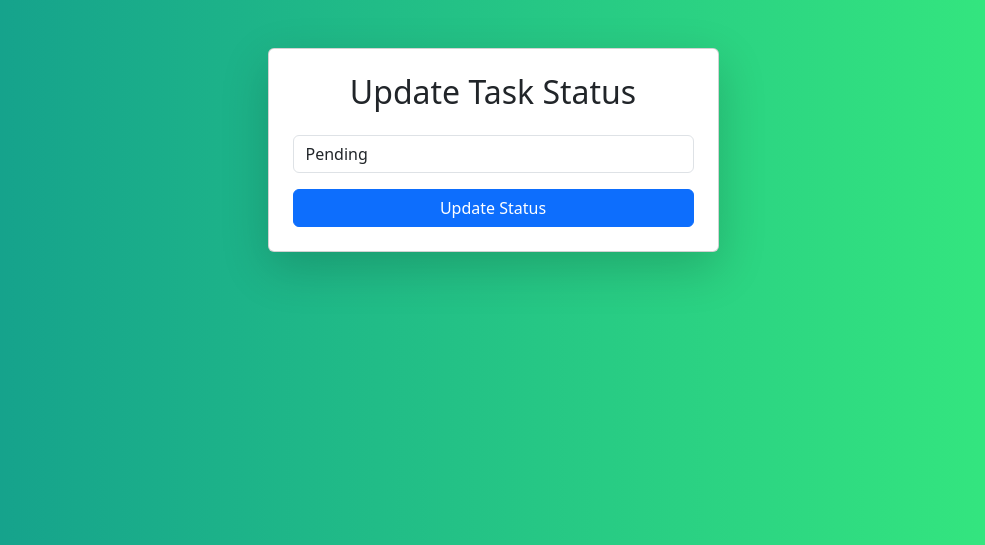
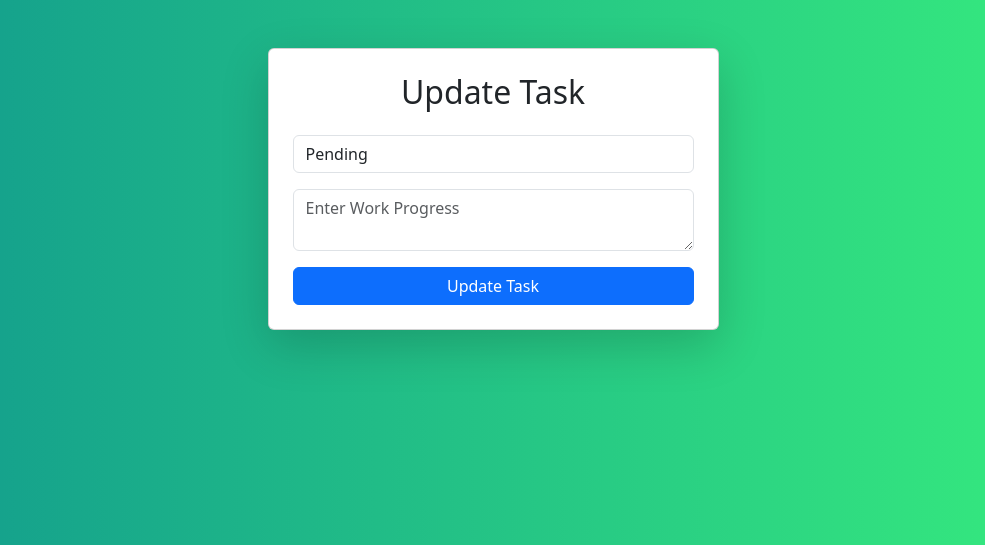
Before and after one commit to maninani12/team-task-manager, a Flask app: page /update_task/1 in a window 1280 px wide. Shown: the top 545 px of the page, without its empty margins (147-1132 px from the left). Run offline with Flask 3, Linux system fonts and the light colour scheme; data that the repository does not hold is empty.

Commit message:
Update update_task.html

```diff
--- a/templates/update_task.html
+++ b/templates/update_task.html
@@ -20,13 +20,13 @@
 <div class="card shadow-lg p-4">
 
 <h2 class="text-center mb-4">
-Update Task Status
+Update Task
 </h2>
 
 <form method="POST">
 
 <select name="status"
-        class="form-control mb-3">
+class="form-control mb-3">
 
 <option>Pending</option>
 <option>In Progress</option>
@@ -34,9 +34,13 @@ Update Task Status
 
 </select>
 
+<textarea name="work_note"
+class="form-control mb-3"
+placeholder="Enter Work Progress"></textarea>
+
 <button type="submit"
-        class="btn btn-primary w-100">
-Update Status
+class="btn btn-primary w-100">
+Update Task
 </button>
 
 </form>
```
